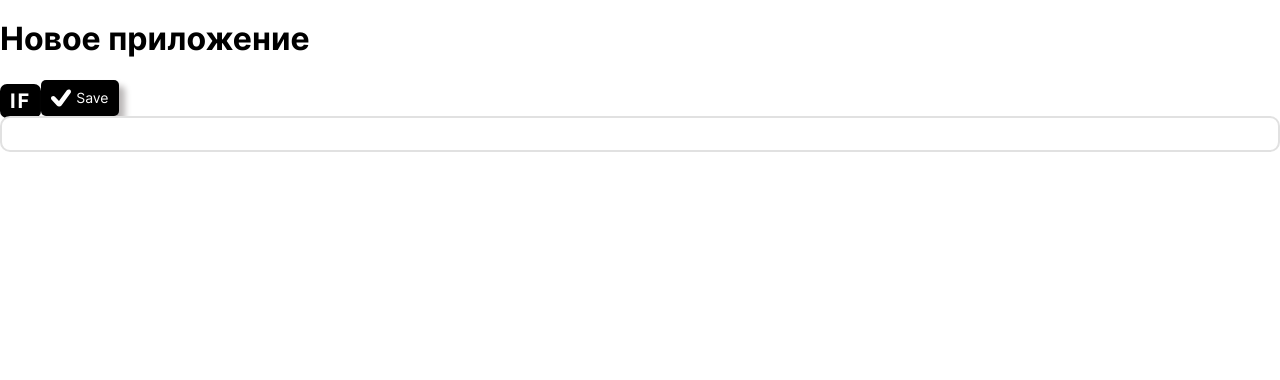
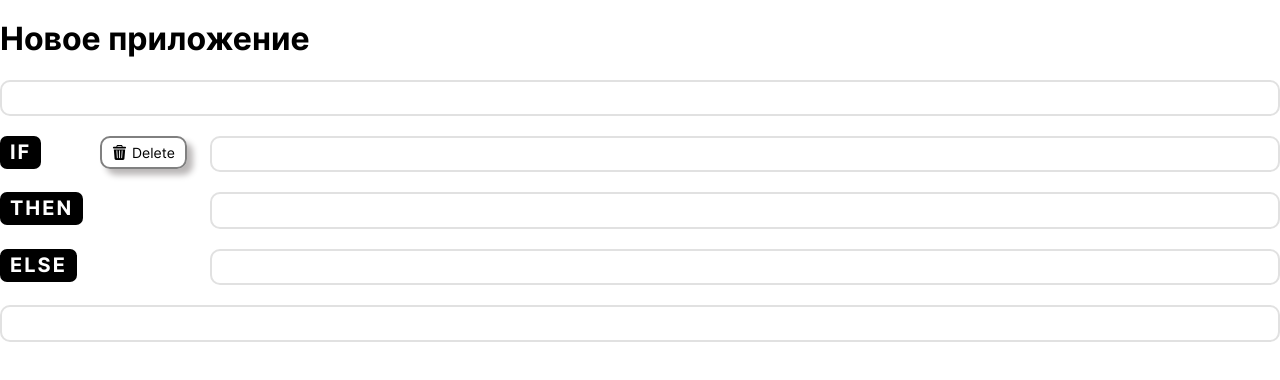
Before and after one commit to BobrikAU/message-template-editor, a React (Create React App) app: page / in a window 1280 px wide. Shown: the top 380 px of the page. Built offline with nearby package versions, Linux system fonts and the light colour scheme.

Commit message:
ui: condition block

```diff
--- a/src/app/index.tsx
+++ b/src/app/index.tsx
@@ -1,15 +1,11 @@
 import styles from "./index.module.css";
-import { ControlButton } from "../ui/button";
-import Span from "../ui/span";
-import Textarea from "../ui/textarea";
+import Condition from "../components/condition";
 
 function App() {
   return (
     <div className="App">
       <h1>Новое приложение</h1>
-      <Span text="IF" />
-      <ControlButton onClick={() => {}} text="Save" />
-      <Textarea changeHandler={() => {}} value="" name="0_1_3" />
+      <Condition />
     </div>
   );
 }
--- /dev/null
+++ b/src/components/condition/index.module.css
@@ -0,0 +1,51 @@
+.container {
+  width: 100%;
+  display: grid;
+  grid-template-rows: repeat(5, auto);
+  grid-template-columns: 100px 110px 1fr;
+  row-gap: 20px;
+  grid-template-areas:
+    "topText topText topText"
+    "if delete condition"
+    "then . textThen"
+    "else . textElse"
+    "downText downText downText";
+  justify-items: start;
+  align-items: start;
+}
+
+.topText {
+  grid-area: topText;
+}
+
+.condition {
+  grid-area: if;
+}
+
+.buttonDelete {
+  grid-area: delete;
+}
+
+.conditionText {
+  grid-area: condition;
+}
+
+.then {
+  grid-area: then;
+}
+
+.thenText {
+  grid-area: textThen;
+}
+
+.else {
+  grid-area: else;
+}
+
+.elseText {
+  grid-area: textElse;
+}
+
+.downText {
+  grid-area: downText;
+}
--- /dev/null
+++ b/src/components/condition/index.tsx
@@ -0,0 +1,45 @@
+import styles from "./index.module.css";
+import Span from "../../ui/span";
+import Textarea from "../../ui/textarea";
+import { ButtonDelete } from "../../ui/button";
+
+const Condition = () => (
+  <div className={styles.container}>
+    <Textarea
+      name="1_0"
+      value=""
+      changeHandler={() => {}}
+      externalStyles={styles.topText}
+    />
+    <Span text="IF" externalStyles={styles.condition} />
+    <ButtonDelete onClick={() => {}} externalStyles={styles.buttonDelete} />
+    <Textarea
+      name="1_1"
+      value=""
+      changeHandler={() => {}}
+      externalStyles={styles.conditionText}
+    />
+    <Span text="THEN" externalStyles={styles.then} />
+    <Textarea
+      name="1_2"
+      value=""
+      changeHandler={() => {}}
+      externalStyles={styles.thenText}
+    />
+    <Span text="ELSE" externalStyles={styles.else} />
+    <Textarea
+      name="1_3"
+      value=""
+      changeHandler={() => {}}
+      externalStyles={styles.elseText}
+    />
+    <Textarea
+      name="1_4"
+      value=""
+      changeHandler={() => {}}
+      externalStyles={styles.downText}
+    />
+  </div>
+);
+
+export default Condition;
--- a/src/ui/button/buttonDelete/index.tsx
+++ b/src/ui/button/buttonDelete/index.tsx
@@ -4,13 +4,14 @@ import Icon from "../../icons";
 
 interface IButtonDeleteProps {
   onClick: () => void;
+  externalStyles?: string;
 }
 
-const ButtonDelete = ({ onClick }: IButtonDeleteProps) => (
+const ButtonDelete = ({ onClick, externalStyles }: IButtonDeleteProps) => (
   <Button
     icon={<Icon type="trashBasket" width="15" height="15" />}
     text="Delete"
-    externalStyles={styles.button}
+    externalStyles={`${styles.button} ${externalStyles && externalStyles}`}
     onClick={onClick}
   />
 );
--- a/src/ui/span/index.tsx
+++ b/src/ui/span/index.tsx
@@ -3,11 +3,15 @@ import { HTMLAttributes } from "react";
 
 interface ISpanProps extends HTMLAttributes<HTMLSpanElement> {
   text: "IF" | "THEN" | "ELSE";
+  externalStyles?: string;
 }
 
-const Span = ({ text, ...props }: ISpanProps) => {
+const Span = ({ text, externalStyles, ...props }: ISpanProps) => {
   return (
-    <span className={styles.span} {...props}>
+    <span
+      className={`${styles.span} ${externalStyles && externalStyles}`}
+      {...props}
+    >
       {text}
     </span>
   );
--- a/src/ui/textarea/index.tsx
+++ b/src/ui/textarea/index.tsx
@@ -6,9 +6,16 @@ interface ITextareaProps extends HTMLAttributes<HTMLTextAreaElement> {
   value: string;
   changeHandler: () => void;
   name: string;
+  externalStyles?: string;
 }
 
-const Textarea = ({ name, value, changeHandler, ...props }: ITextareaProps) => {
+const Textarea = ({
+  name,
+  value,
+  changeHandler,
+  externalStyles,
+  ...props
+}: ITextareaProps) => {
   const [textareaValue, setTextareaValue] = useState(value);
 
   function onInput(e: React.FormEvent<HTMLTextAreaElement>) {
@@ -25,7 +32,7 @@ const Textarea = ({ name, value, changeHandler, ...props }: ITextareaProps) => {
       rows={1}
       onInput={(e) => onInput(e)}
       onChange={changeHandler}
-      className={styles.textarea}
+      className={`${styles.textarea} ${externalStyles && externalStyles}`}
       {...props}
     ></textarea>
   );
```
